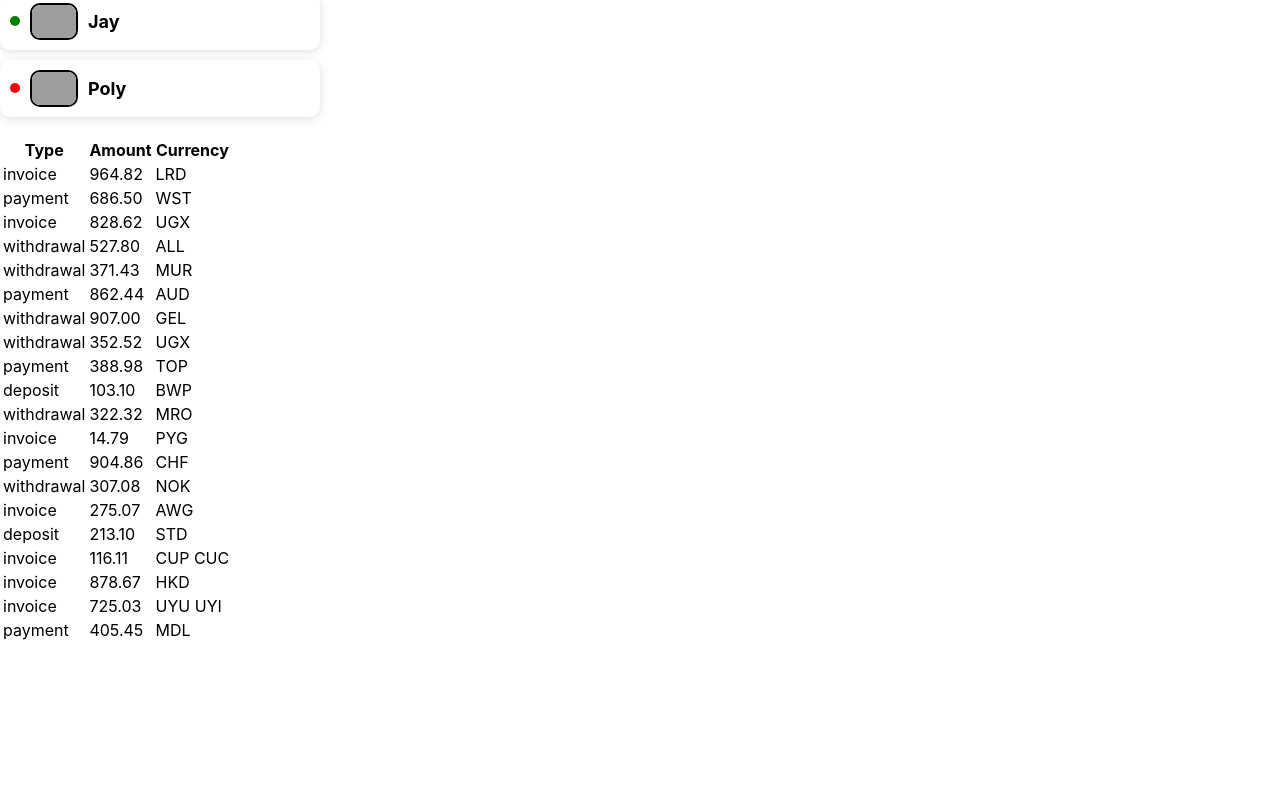
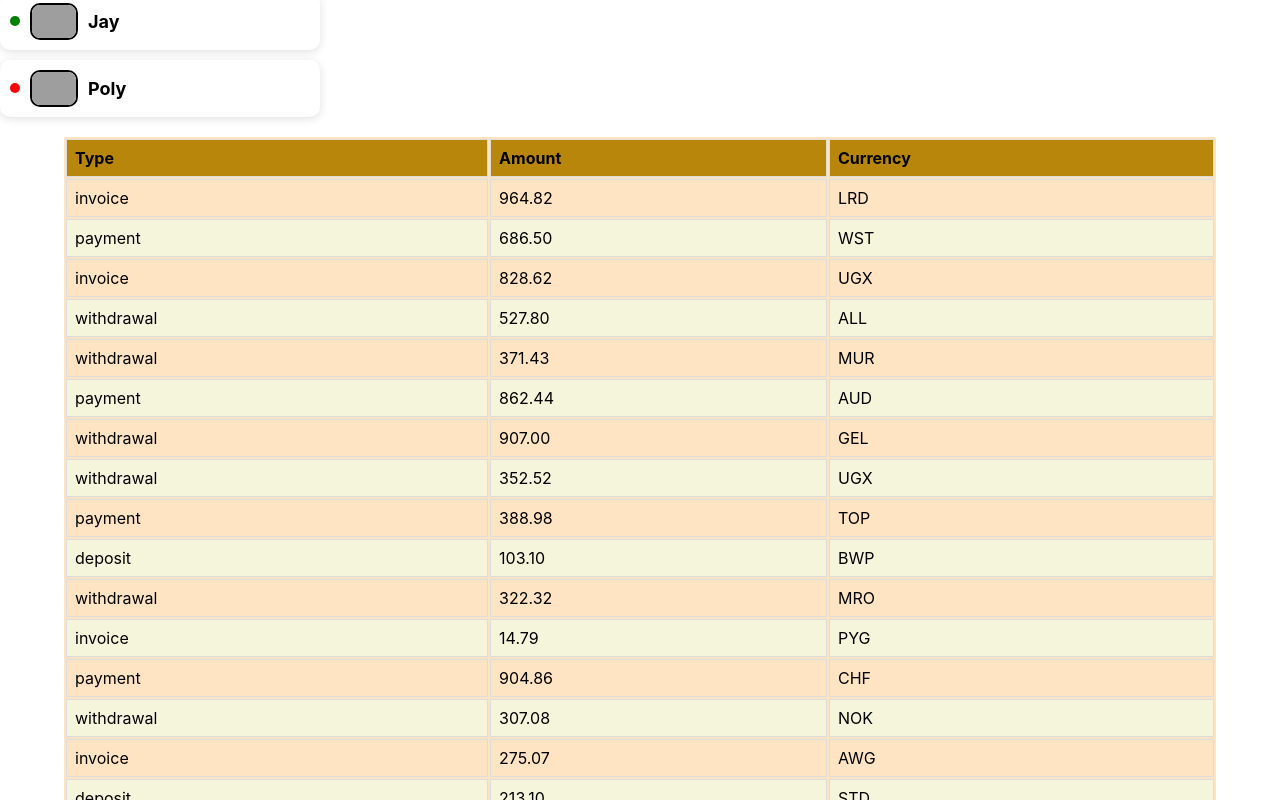
Before and after one commit to VictoriaYotka/goit-react-hw-01-components, a React (Create React App) app: page / in a window 1280 px wide. Shown: the part 760-1560 px from the top of the page. Before the commit the page ends 1403 px from the top, so only its background shows below. Built offline with nearby package versions, Linux system fonts and the light colour scheme; grey boxes are pictures that could not be loaded.

Commit message:
add styles for table

```diff
--- a/src/components/transactions/TransactionHistory.jsx
+++ b/src/components/transactions/TransactionHistory.jsx
@@ -1,6 +1,7 @@
+import css from './TransactionsHistoru.module.css';
+
 export const TransactionHistory = ({items}) => (
-  <div>
-<table>
+<table className={css.transactionhistory}>
   <thead>
     <tr>
       <th>Type</th>
@@ -21,5 +22,4 @@ export const TransactionHistory = ({items}) => (
 
   </tbody>
 </table>
-</div>
 );
--- /dev/null
+++ b/src/components/transactions/TransactionsHistoru.module.css
@@ -0,0 +1,24 @@
+.transactionhistory {
+    margin-right: auto;
+    margin-left: auto;
+    background-color: bisque;
+    width: 90%;
+
+}
+
+th {
+    padding-top: 12px;
+    padding-bottom: 12px;
+    text-align: left;
+    background-color: darkgoldenrod;
+    /* color: white; */
+  }
+
+td, th {
+    border: 1px solid #ddd;
+  padding: 8px;
+}
+
+tr:nth-child(even){
+    background-color: beige;
+}
```
